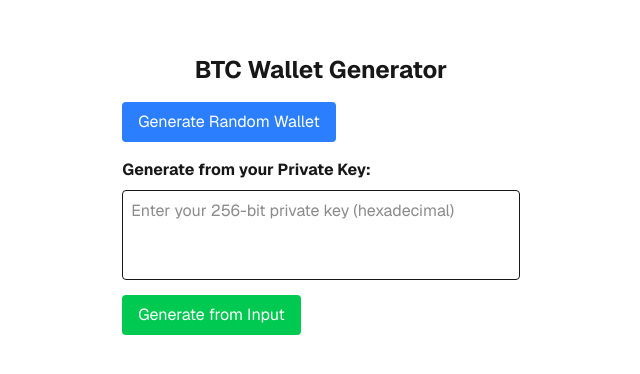
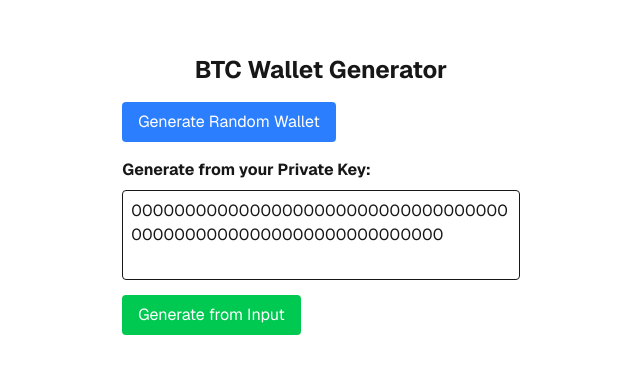
Before and after one commit to GLT1996/vercel-test, a Next.js app: page /btc-wallet in a window 1280 px wide. Shown: the part 206-580 px from the top of the page, without its empty margins (319-959 px from the left). Built offline with nearby package versions, Linux system fonts and the light colour scheme.

Commit message:
feat: Set default inputPrivateKey to all zeros
- Initialized inputPrivateKey state with a 256-bit hexadecimal string of all zeros.
- This provides a default value for the private key input field, making it easier for users to test or understand the format.

```diff
--- a/app/components/BtcWalletGenerator.tsx
+++ b/app/components/BtcWalletGenerator.tsx
@@ -12,7 +12,7 @@ export default function BtcWalletGenerator() {
   const [privateKey, setPrivateKey] = useState<string | null>(null);
   const [publicKey, setPublicKey] = useState<string | null>(null);
   const [walletAddress, setWalletAddress] = useState<string | null>(null);
-  const [inputPrivateKey, setInputPrivateKey] = useState<string>(''); // New state for input
+  const [inputPrivateKey, setInputPrivateKey] = useState<string>('0'.repeat(64)); // New state for input
   const [error, setError] = useState<string | null>(null); // New state for error messages
 
   // Helper function to derive public key and address from a given private key
```
